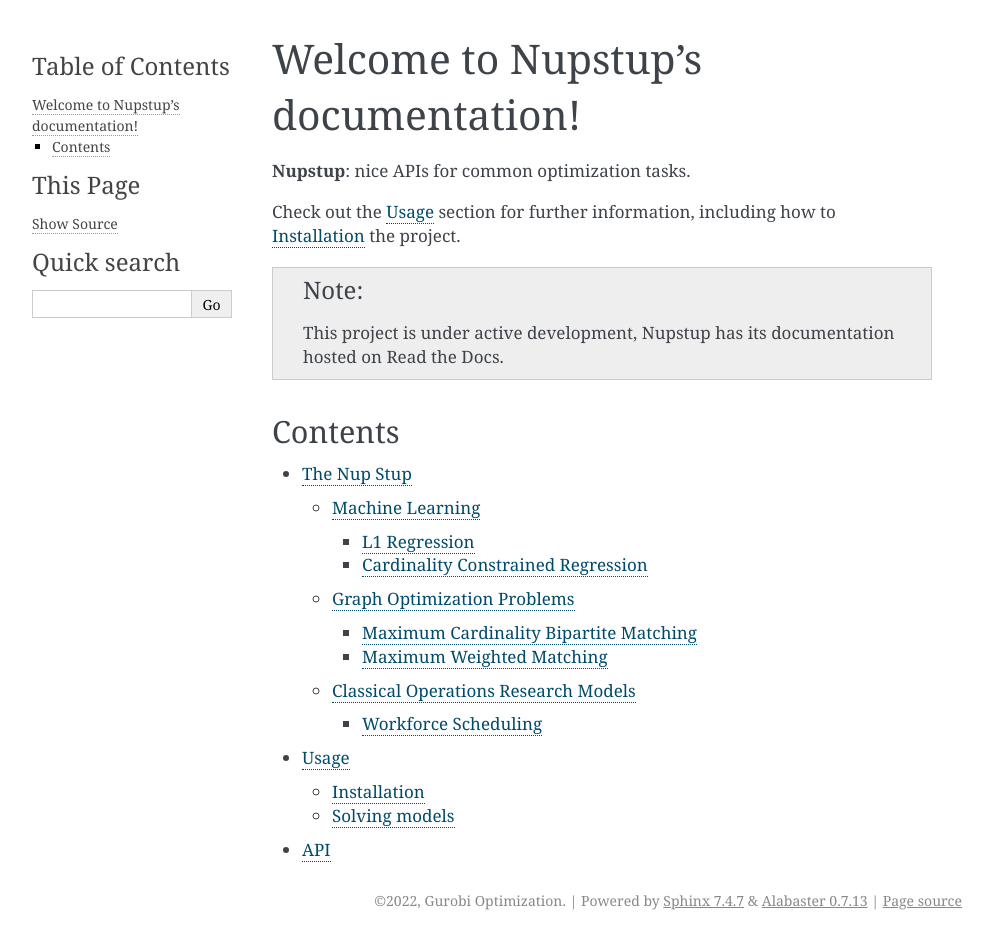
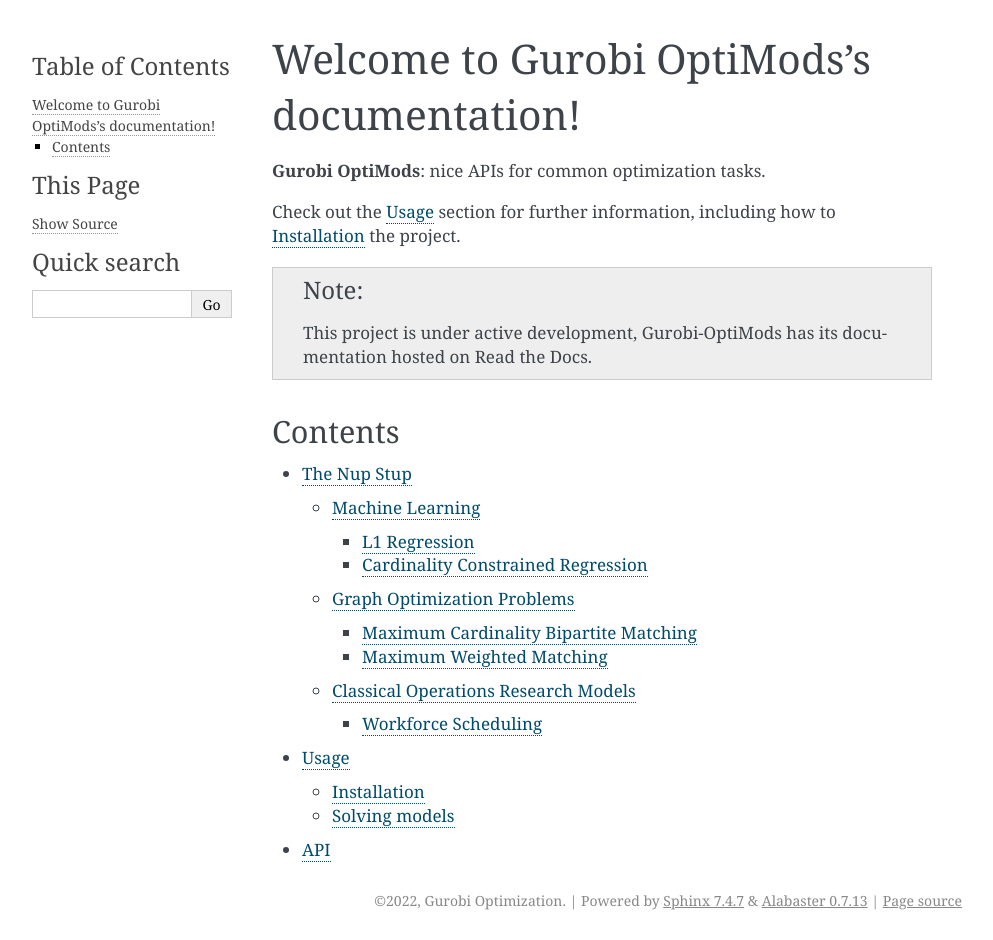
Before and after one commit to Gurobi/gurobi-optimods, a Sphinx documentation site: the page built from docs/source/index.rst, in a window 1280 px wide. Shown: the whole page, without its empty margins (148-1141 px from the left). Built offline with Sphinx 7.4.7, drawn with Linux system fonts in a browser that asks for light colours.

```diff
--- a/docs/source/conf.py
+++ b/docs/source/conf.py
@@ -1,13 +1,15 @@
 # Configuration file for the Sphinx documentation builder.
+
+import gurobi_optimods
 
 # -- Project information
 
-project = "Nupstup"
+project = "Gurobi OptiMods"
 copyright = "2022, Gurobi Optimization"
 author = "Gurobi Optimization"
 
-release = "0.1"
-version = "0.1.0"
+version = gurobi_optimods.__version__
+release = version
 
 # -- General configuration
 
--- a/docs/source/index.rst
+++ b/docs/source/index.rst
@@ -1,14 +1,14 @@
-Welcome to Nupstup's documentation!
-===================================
+Welcome to Gurobi OptiMods's documentation!
+===========================================
 
-**Nupstup**: nice APIs for common optimization tasks.
+**Gurobi OptiMods**: nice APIs for common optimization tasks.
 
 Check out the :doc:`usage` section for further information, including
 how to :ref:`installation` the project.
 
 .. note::
 
-   This project is under active development, Nupstup has its documentation hosted on Read the Docs.
+   This project is under active development, Gurobi-OptiMods has its documentation hosted on Read the Docs.
 
 Contents
 --------
--- a/docs/source/usage.rst
+++ b/docs/source/usage.rst
@@ -6,13 +6,13 @@ Usage
 Installation
 ------------
 
-To use Nupstup, first install it using pip:
+To use Gurobi-OptiMods, first install it using pip:
 
 .. code-block:: console
 
-   (.venv) $ pip install nupstup
+   (.venv) $ pip install gurobi-optimods
 
 Solving models
 --------------
 
-See library
+See ...
```
Also changed, not shown: other parts of docs/source/index.rst (+1 -1 lines), docs/source/api.rst (+5 -2 lines), docs/source/mods/classical-or/index.rst (renamed from docs/source/stup/classical-or/index.rst), docs/source/mods/classical-or/workforce.rst (renamed from docs/source/stup/classical-or/workforce.rst), docs/source/mods/graphs/bipartite-matching.rst (renamed from docs/source/stup/graphs/bipartite-matching.rst), docs/source/mods/graphs/bipartite-result.png (renamed from docs/source/stup/graphs/bipartite-result.png), docs/source/mods/graphs/index.rst (renamed from docs/source/stup/graphs/index.rst), docs/source/mods/graphs/weighted-matching.rst (renamed from docs/source/stup/graphs/weighted-matching.rst), docs/source/mods/graphs/weighted-result.png (renamed from docs/source/stup/graphs/weighted-result.png), docs/source/mods/index.rst (renamed from docs/source/stup/index.rst), docs/source/mods/machine-learning/card_regression.rst (renamed from docs/source/stup/machine-learning/card_regression.rst), docs/source/mods/machine-learning/index.rst (renamed from docs/source/stup/machine-learning/index.rst), docs/source/mods/machine-learning/l1_regression.rst (renamed from docs/source/stup/machine-learning/l1_regression.rst).
